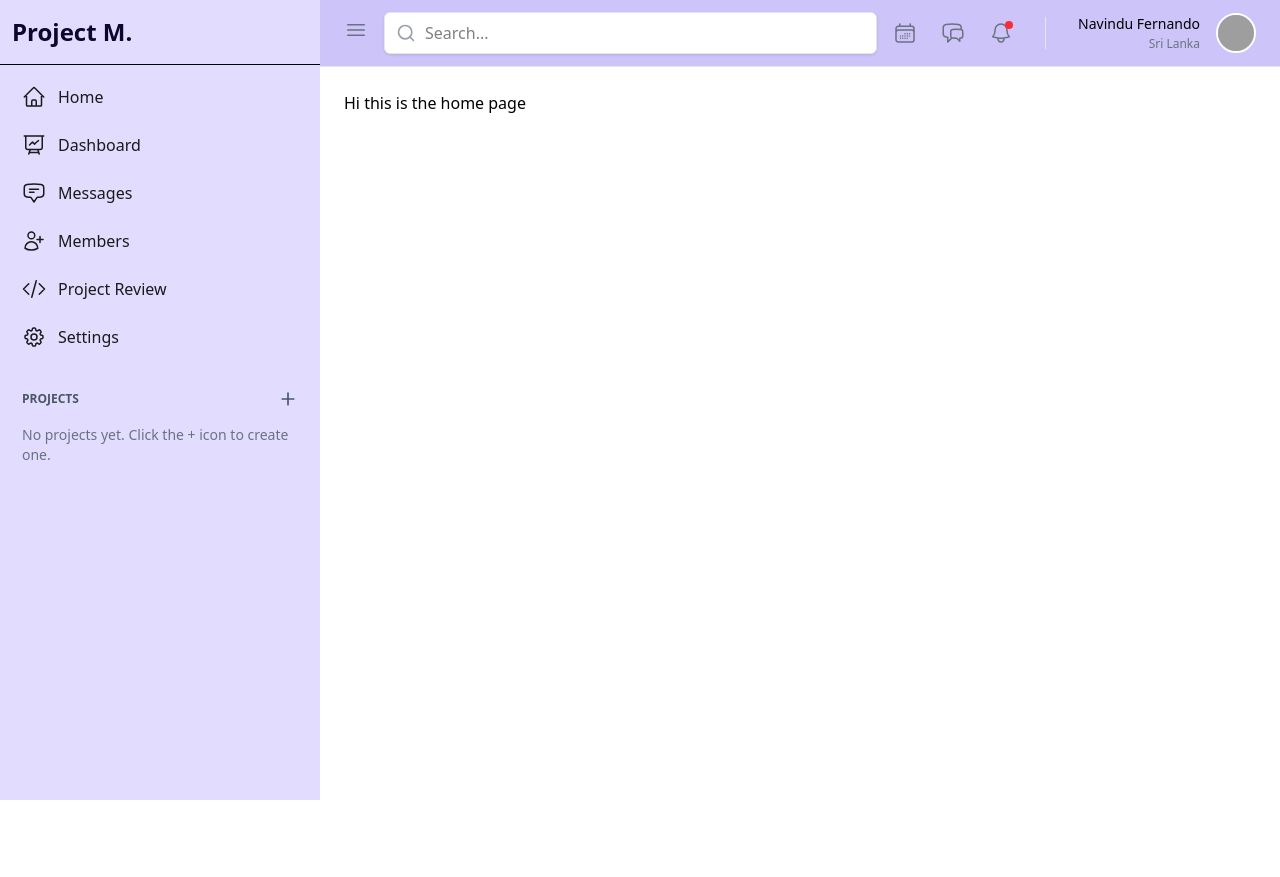
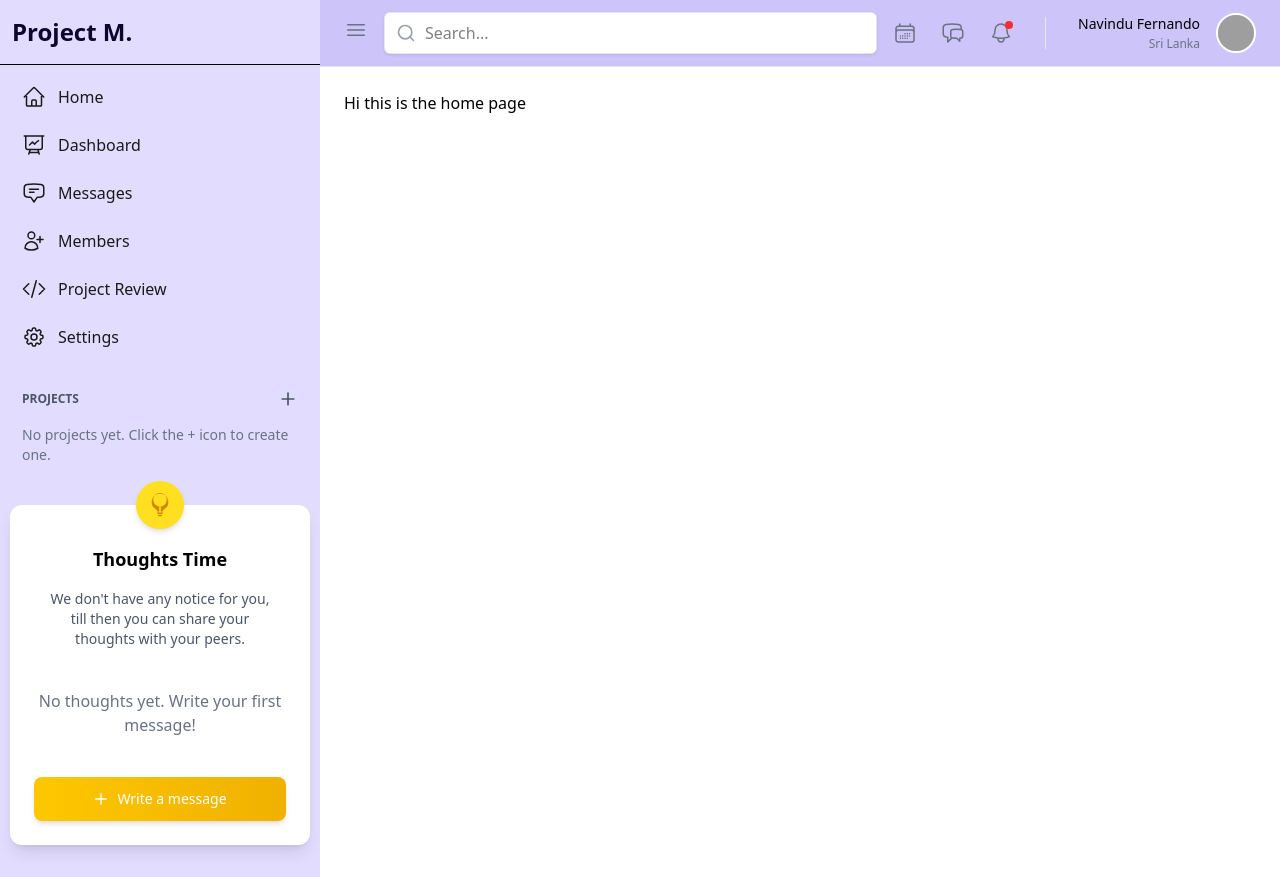
Before and after one commit to navindufernando/QUBIQ, a React (Vite) app in the folder common/sideandnavbar/: page / in a window 1280 px wide. Before the commit the page ends 800 px from the top, so only its background shows below. Built offline with nearby package versions, Linux system fonts and the light colour scheme; grey boxes are pictures that could not be loaded.

Commit message:
add a thought section to add and delete any thoughts or messages

```diff
--- a/common/sideandnavbar/src/components/Sidebar.tsx
+++ b/common/sideandnavbar/src/components/Sidebar.tsx
@@ -315,6 +315,163 @@ const Sidebar = () => {
             </div>
           )}
         </div>
+
+        {/* Thoughts Time section */}
+        <div className="mt-8 pb-8 relative">
+          <div className="bg-white rounded-xl p-6 shadow-lg relative min-h-64">
+            <div className="absolute -top-6 left-1/2 transform -translate-x-1/2">
+              <div className="bg-yellow-300 rounded-full p-3 shadow-md">
+                <svg
+                  xmlns="http://www.w3.org/2000/svg"
+                  viewBox="0 0 24 24"
+                  fill="currentColor"
+                  className="w-6 h-6 text-yellow-600"
+                >
+                  <path d="M12 .75a8.25 8.25 0 0 0-4.135 15.39c.686.398 1.115 1.008 1.134 1.623a.75.75 0 0 0 .577.706c.352.083.71.148 1.074.195.323.041.6-.218.6-.544v-4.661a6.75 6.75 0 1 1 1.5 0v4.661c0 .326.277.585.6.544.364-.047.722-.112 1.074-.195a.75.75 0 0 0 .577-.706c.02-.615.448-1.225 1.134-1.623A8.25 8.25 0 0 0 12 .75Z" />
+                  <path
+                    fillRule="evenodd"
+                    d="M9.013 19.9a.75.75 0 0 1 .877-.597 11.319 11.319 0 0 0 4.22 0 .75.75 0 1 1 .28 1.473 12.819 12.819 0 0 1-4.78 0 .75.75 0 0 1-.597-.876ZM9.754 22.344a.75.75 0 0 1 .824-.668 13.682 13.682 0 0 0 2.844 0 .75.75 0 1 1 .156 1.492 15.156 15.156 0 0 1-3.156 0 .75.75 0 0 1-.668-.824Z"
+                    clipRule="evenodd"
+                  />
+                </svg>
+              </div>
+            </div>
+            <h4 className="font-bold text-center text-lg mb-4 mt-4">
+              Thoughts Time
+            </h4>
+            <p className="text-sm text-center text-gray-600 mb-6 px-4">
+              We don't have any notice for you, till then you can share your
+              thoughts with your peers.
+            </p>
+
+            {/* Thoughts Content */}
+            <div className="space-y-4 mb-6 max-h-64 overflow-y-auto">
+              {isWriting ? (
+                <div className="bg-gray-50 rounded-lg p-4">
+                  <div className="flex items-center space-x-2 mb-2">
+                    <div className="w-8 h-8 bg-green-100 rounded-full flex items-center justify-center">
+                      <span className="text-green-600 font-medium text-sm">
+                        YO
+                      </span>
+                    </div>
+                    <div>
+                      <p className="text-sm font-medium">You</p>
+                      <p className="text-xs text-gray-500">Just now</p>
+                    </div>
+                  </div>
+                  <textarea
+                    className="w-full p-2 border rounded-lg text-sm text-gray-700 focus:outline-none focus:ring-2 focus:ring-yellow-400"
+                    rows="3"
+                    placeholder="Write your thought here..."
+                    value={newThought}
+                    onChange={(e) => setNewThought(e.target.value)}
+                    autoFocus
+                  ></textarea>
+                  <div className="flex justify-end space-x-2 mt-2">
+                    <button
+                      onClick={() => setIsWriting(false)}
+                      className="px-3 py-1 rounded-lg bg-gray-200 text-gray-700 text-sm hover:bg-gray-300 transition"
+                    >
+                      Cancel
+                    </button>
+                    <button
+                      onClick={addThought}
+                      className="px-3 py-1 rounded-lg bg-yellow-400 text-white text-sm hover:bg-yellow-500 transition"
+                    >
+                      Post
+                    </button>
+                  </div>
+                </div>
+              ) : (
+                <>
+                  {thoughts.length > 0 ? (
+                    thoughts.map((thought) => (
+                      <div
+                        key={thought.id}
+                        className="bg-gray-50 rounded-lg p-4 relative group"
+                      >
+                        <div className="flex items-center space-x-2 mb-2">
+                          <div
+                            className={`w-8 h-8 ${thought.avatarColor} rounded-full flex items-center justify-center`}
+                          >
+                            <span
+                              className={`${thought.textColor} font-medium text-sm`}
+                            >
+                              {thought.initials}
+                            </span>
+                          </div>
+                          <div>
+                            <p className="text-sm font-medium">
+                              {thought.author}
+                            </p>
+                            <p className="text-xs text-gray-500">
+                              {formatTimestamp(thought.timestamp)}
+                            </p>
+                          </div>
+
+                          {/* Delete button - Only show for your own messages */}
+                          {thought.author === "You" && (
+                            <button
+                              onClick={() => deleteThought(thought.id)}
+                              className="absolute right-2 top-2 text-gray-400 hover:text-red-500 opacity-0 group-hover:opacity-100 transition-opacity"
+                              title="Delete message"
+                            >
+                              <svg
+                                xmlns="http://www.w3.org/2000/svg"
+                                fill="none"
+                                viewBox="0 0 24 24"
+                                strokeWidth={1.5}
+                                stroke="currentColor"
+                                className="w-5 h-5"
+                              >
+                                <path
+                                  strokeLinecap="round"
+                                  strokeLinejoin="round"
+                                  d="m14.74 9-.346 9m-4.788 0L9.26 9m9.968-3.21c.342.052.682.107 1.022.166m-1.022-.165L18.16 19.673a2.25 2.25 0 0 1-2.244 2.077H8.084a2.25 2.25 0 0 1-2.244-2.077L4.772 5.79m14.456 0a48.108 48.108 0 0 0-3.478-.397m-12 .562c.34-.059.68-.114 1.022-.165m0 0a48.11 48.11 0 0 1 3.478-.397m7.5 0v-.916c0-1.18-.91-2.164-2.09-2.201a51.964 51.964 0 0 0-3.32 0c-1.18.037-2.09 1.022-2.09 2.201v.916m7.5 0a48.667 48.667 0 0 0-7.5 0"
+                                />
+                              </svg>
+                            </button>
+                          )}
+                        </div>
+                        <p className="text-sm text-gray-700">
+                          {thought.content}
+                        </p>
+                      </div>
+                    ))
+                  ) : (
+                    <div className="text-center text-gray-500 py-4">
+                      No thoughts yet. Write your first message!
+                    </div>
+                  )}
+                </>
+              )}
+            </div>
+
+            {/* Button to add new thought */}
+            {!isWriting && (
+              <button
+                onClick={() => setIsWriting(true)}
+                className="w-full py-3 bg-gradient-to-r from-yellow-400 to-yellow-500 text-white rounded-lg text-sm font-medium shadow-md hover:from-yellow-500 hover:to-yellow-600 transition duration-300 flex items-center justify-center"
+              >
+                <svg
+                  xmlns="http://www.w3.org/2000/svg"
+                  className="h-4 w-4 mr-2"
+                  fill="none"
+                  viewBox="0 0 24 24"
+                  stroke="currentColor"
+                >
+                  <path
+                    strokeLinecap="round"
+                    strokeLinejoin="round"
+                    strokeWidth={2}
+                    d="M12 4v16m8-8H4"
+                  />
+                </svg>
+                Write a message
+              </button>
+            )}
+          </div>
+        </div>
       </div>
     </div>
   );
```
